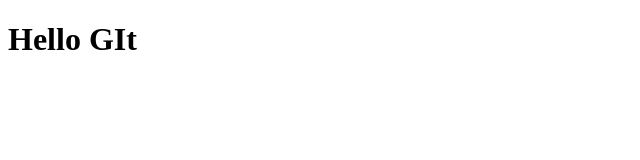
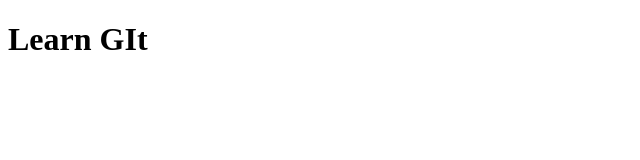
Before and after one commit to DipChy409/Git-learning, a plain HTML site: page index.html in a window 1280 px wide. Shown: the whole page, without its empty margins (0-640 px from the left). Drawn offline with Linux system fonts and the light colour scheme.

Commit message:
change leaning to learn

```diff
--- a/index.html
+++ b/index.html
@@ -6,6 +6,6 @@
     <title>Document</title>
 </head>
 <body>
-    <h1>Hello GIt</h1>
+    <h1>Learn GIt</h1>
 </body>
 </html>
```
